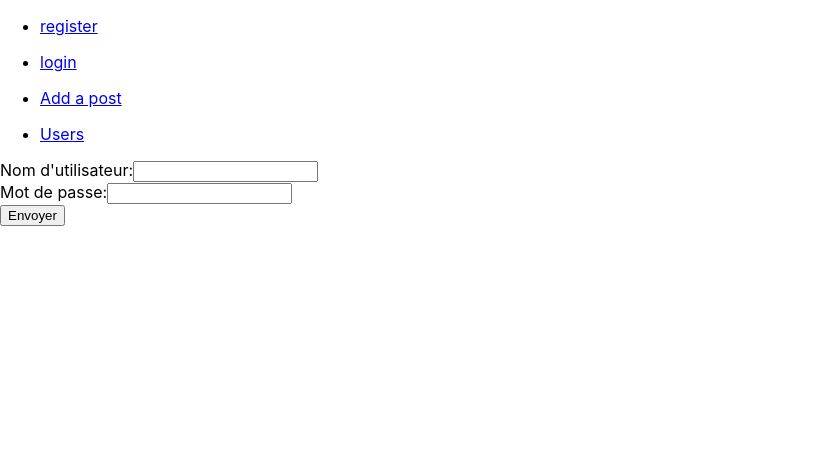
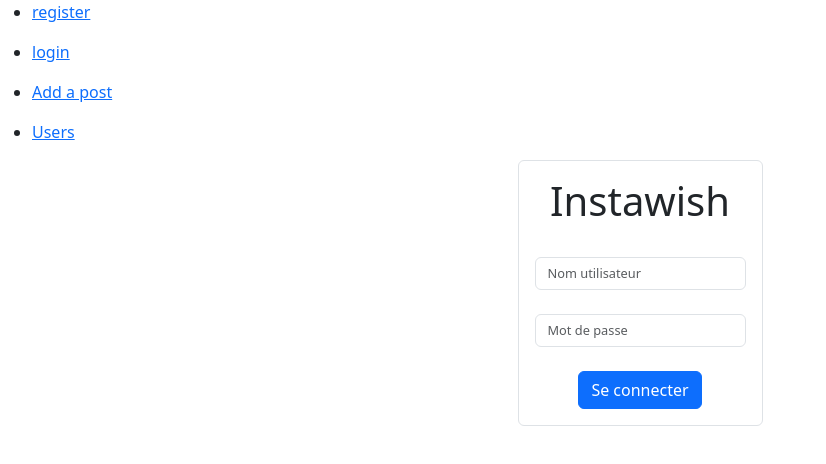
Before and after one commit to IsmaelSaid/instawish-front, a React (Create React App) app: page /login in a window 1280 px wide. Shown: the top 464 px of the page, without its empty margins (0-826 px from the left). Built offline with nearby package versions, Linux system fonts and the light colour scheme.

Commit message:
Update : Better ihm for the login page.

```diff
--- a/package.json
+++ b/package.json
@@ -6,7 +6,9 @@
     "@testing-library/jest-dom": "^5.17.0",
     "@testing-library/react": "^13.4.0",
     "@testing-library/user-event": "^13.5.0",
+    "bootstrap": "^5.3.2",
     "react": "^18.2.0",
+    "react-bootstrap": "^2.9.2",
     "react-dom": "^18.2.0",
     "react-router-dom": "^6.21.1",
     "react-scripts": "5.0.1",
--- a/src/components/login/Login.jsx
+++ b/src/components/login/Login.jsx
@@ -1,4 +1,9 @@
 import { useState } from "react"
+import Button from 'react-bootstrap/Button';
+import Form from 'react-bootstrap/Form';
+import Container from 'react-bootstrap/Container';
+import Row from 'react-bootstrap/Row';
+
 
 function Login() {
     /**
@@ -61,23 +66,40 @@ function Login() {
         })
 
     }
+    /**
+     * @see https://react-bootstrap.netlify.app/docs/layout/grid
+     */
     return (
-        <form onSubmit={handleForm} method="post">
-            <div>
-                <label htmlFor="inputText">Nom d'utilisateur:</label>
-                <input type="text" name="inputText" onChange={(e) => { setUsername(e.target.value) }} />
+        <Container  style={{ width: 'fit-content' }}>
+          <form onSubmit={handleForm} method="post" className="border rounded p-3" >
+            <Row className="justify-content-md-center">
+              <h1 className="text-center">Instawish</h1>
+            </Row>
+
+            <Row className="mt-4">
+              <div>
+                <Form.Control type="text" name="inputText" placeholder="Nom utilisateur" onChange={(e) => setUsername(e.target.value)} style={{ fontSize: '0.8rem' }} />
+              </div>
+            </Row>
+
+            <Row className="mt-4">
+              <div>
+                <Form.Control type="password" name="inputPassword" placeholder="Mot de passe" onChange={(e) => setPassword(e.target.value)} style={{ fontSize: '0.8rem' }} />
+              </div>
+            </Row>
+
+            {loginErr && <p>Une erreur est survenue</p>}
+
+            <div className="text-center mt-4">
+              <Button variant="primary" type="submit">Se connecter</Button>
             </div>
+          </form>
+        </Container>
+      );
 
-            <div>
-                <label htmlFor="inputPassword">Mot de passe:</label>
-                <input type="password" name="inputPassword" onChange={(e) => setPassword(e.target.value)} />
-            </div>
 
-            {loginErr ? <p>Une erreur est survenu</p> : null}
 
-            <button type="submit">Envoyer</button>
-        </form>
-    )
+
 }
 
 export default Login
--- a/src/index.jsx
+++ b/src/index.jsx
@@ -6,6 +6,8 @@ import ErrorPage from './components/error/Error';
 import Register from './components/register/Register';
 import Login from './components/login/Login';
 import AddPost from './components/post/AddPost';
+import 'bootstrap/dist/css/bootstrap.css'
+
 import {
   createBrowserRouter,
   RouterProvider,
```
Also changed, not shown: 1 other file (tests, documents, lock files or other folders).
